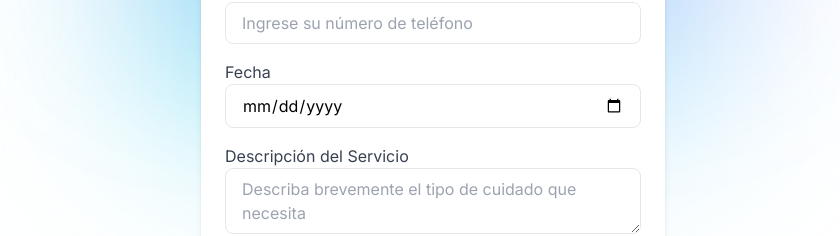
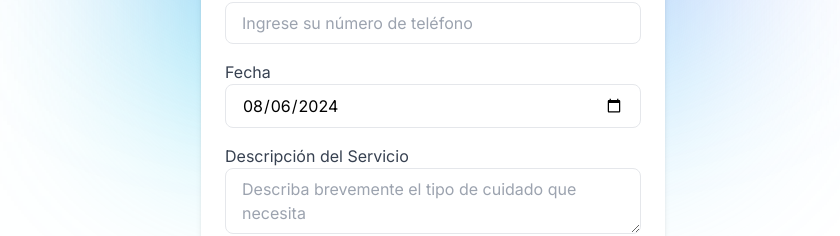
Before and after one commit to wildchamo/cuidame.co, a Next.js app: page /solicitar-cuidador in a window 1280 px wide. Shown: the part 312-548 px from the top of the page, without its empty margins (207-1047 px from the left). Built offline with nearby package versions, Linux system fonts and the light colour scheme.

Commit message:
today date

```diff
--- a/app/solicitar-cuidador/page.jsx
+++ b/app/solicitar-cuidador/page.jsx
@@ -56,6 +56,7 @@ export default function SolicitarCuidador() {
               <input
                 {...register("date", { required: "La fecha es requerida" })}
                 type="date"
+                value={new Date().toISOString().split('T')[0]}
                 className="w-full px-4 py-2 border rounded-lg focus:outline-none focus:ring-2 focus:ring-primary"
               />
               {errors.date && <p className="text-red-500 text-sm mt-1 ml-1">{errors.date.message}</p>}
```
